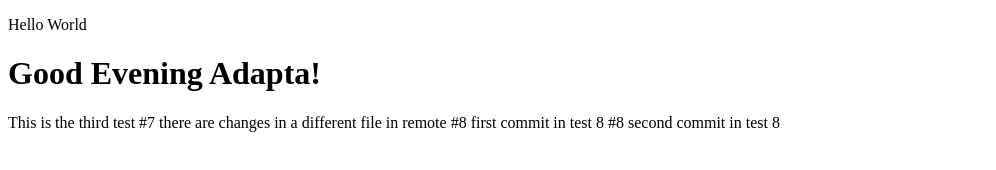
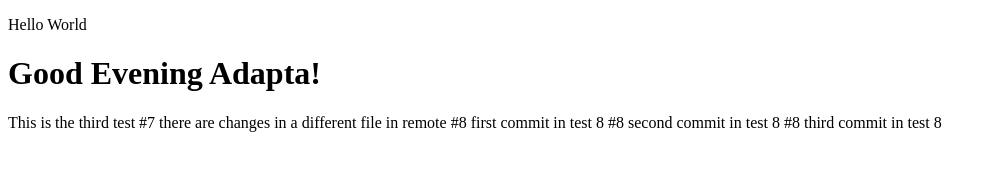
Before and after one commit to quendp/lessons, a plain HTML site: page test.html in a window 1280 px wide. Shown: the whole page, without its empty margins (0-996 px from the left). Drawn offline with Linux system fonts and the light colour scheme.

Commit message:
#8 third commit on branch-2

```diff
--- a/test.html
+++ b/test.html
@@ -16,7 +16,7 @@
        #7 there are changes in a different file in remote
        #8 first commit in test 8
        #8 second commit in test 8
-
+       #8 third commit in test 8
     </p>
 </body>
 </html>
```
